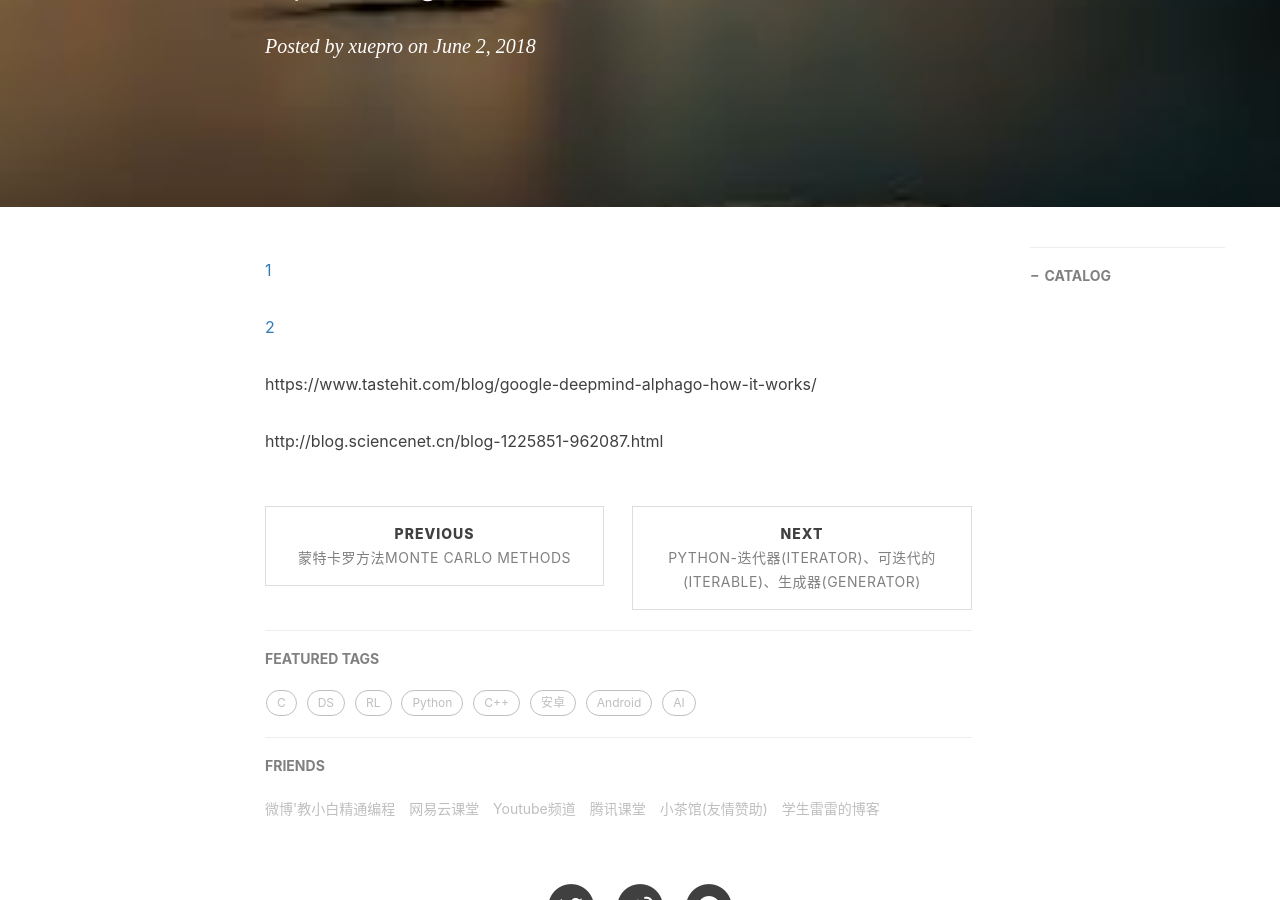
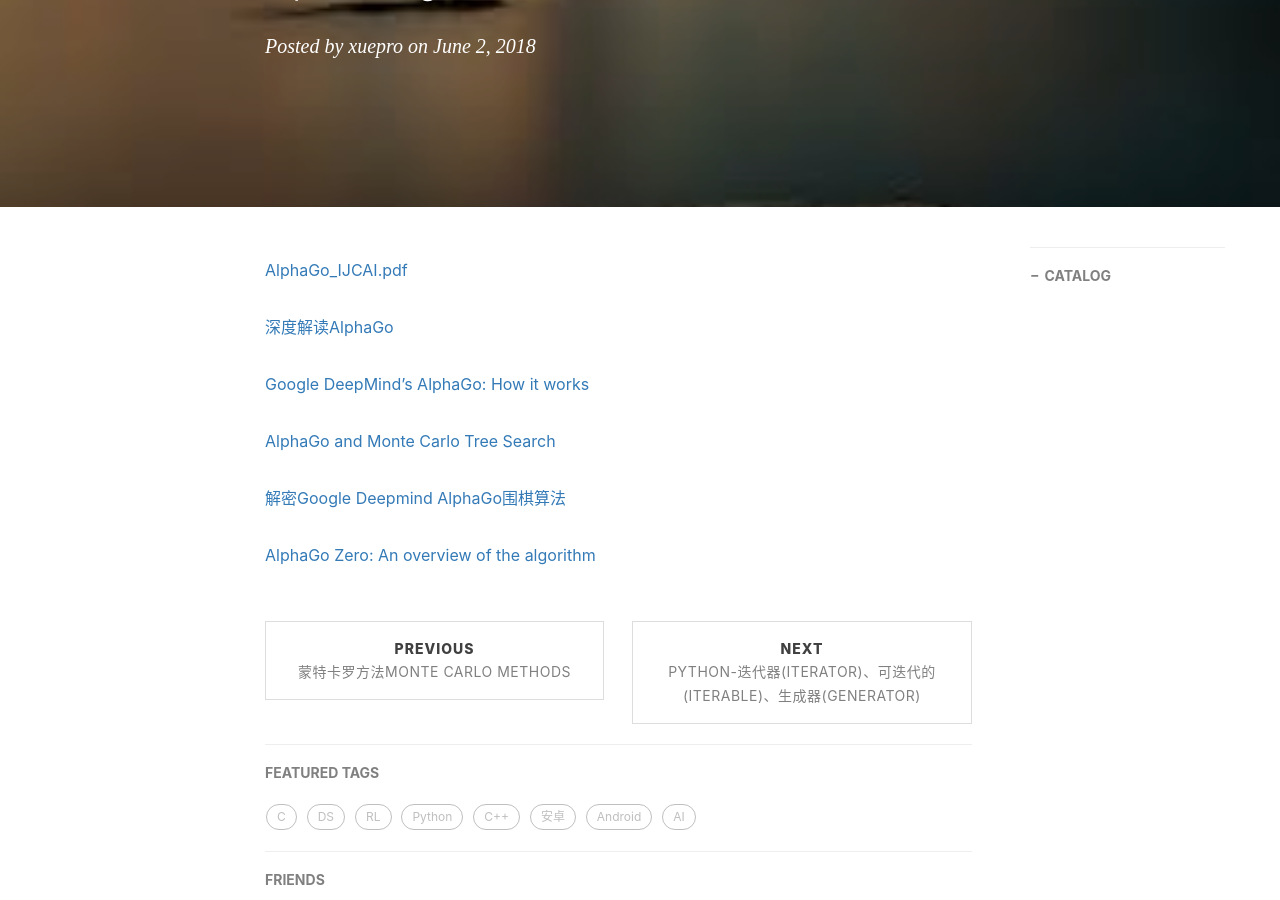
Before and after one commit to xuepro/xuepro.github.io, a Jekyll site: the page built from _posts/2018-06-02-AlphaGo algorithm.md, in a window 1280 px wide and 900 px high, scrolled down 316 px. Built offline with Jekyll 4.4.1, drawn with Linux system fonts in a browser that asks for light colours; nearby versions of some CDN libraries; comment, search, counter and statistics services are not loaded.

Commit message:
Update 2018-06-02-AlphaGo algorithm.md

```diff
--- a/_posts/2018-06-02-AlphaGo algorithm.md
+++ b/_posts/2018-06-02-AlphaGo algorithm.md
@@ -13,10 +13,14 @@ tags:
 
 ---
 
-[1](https://www.jessicayung.com/alphago-zero-an-overview-of-the-algorithm/)
+[AlphaGo_IJCAI.pdf](http://www0.cs.ucl.ac.uk/staff/d.silver/web/Resources_files/AlphaGo_IJCAI.pdf)
 
-[2](http://www.cnblogs.com/bnuvincent/p/6896338.html)
+[深度解读AlphaGo](http://www.cnblogs.com/bnuvincent/p/6896338.html)
 
-https://www.tastehit.com/blog/google-deepmind-alphago-how-it-works/
+[Google DeepMind's AlphaGo: How it works](https://www.tastehit.com/blog/google-deepmind-alphago-how-it-works/)
 
-http://blog.sciencenet.cn/blog-1225851-962087.html
+[AlphaGo and Monte Carlo Tree Search](https://courses.cs.washington.edu/courses/cse547/17sp/slides/alpha_go.pdf)
+
+[解密Google Deepmind AlphaGo围棋算法](https://blog.csdn.net/cjianwyr/article/details/54912219)
+
+[AlphaGo Zero: An overview of the algorithm](https://www.jessicayung.com/alphago-zero-an-overview-of-the-algorithm/)
```
